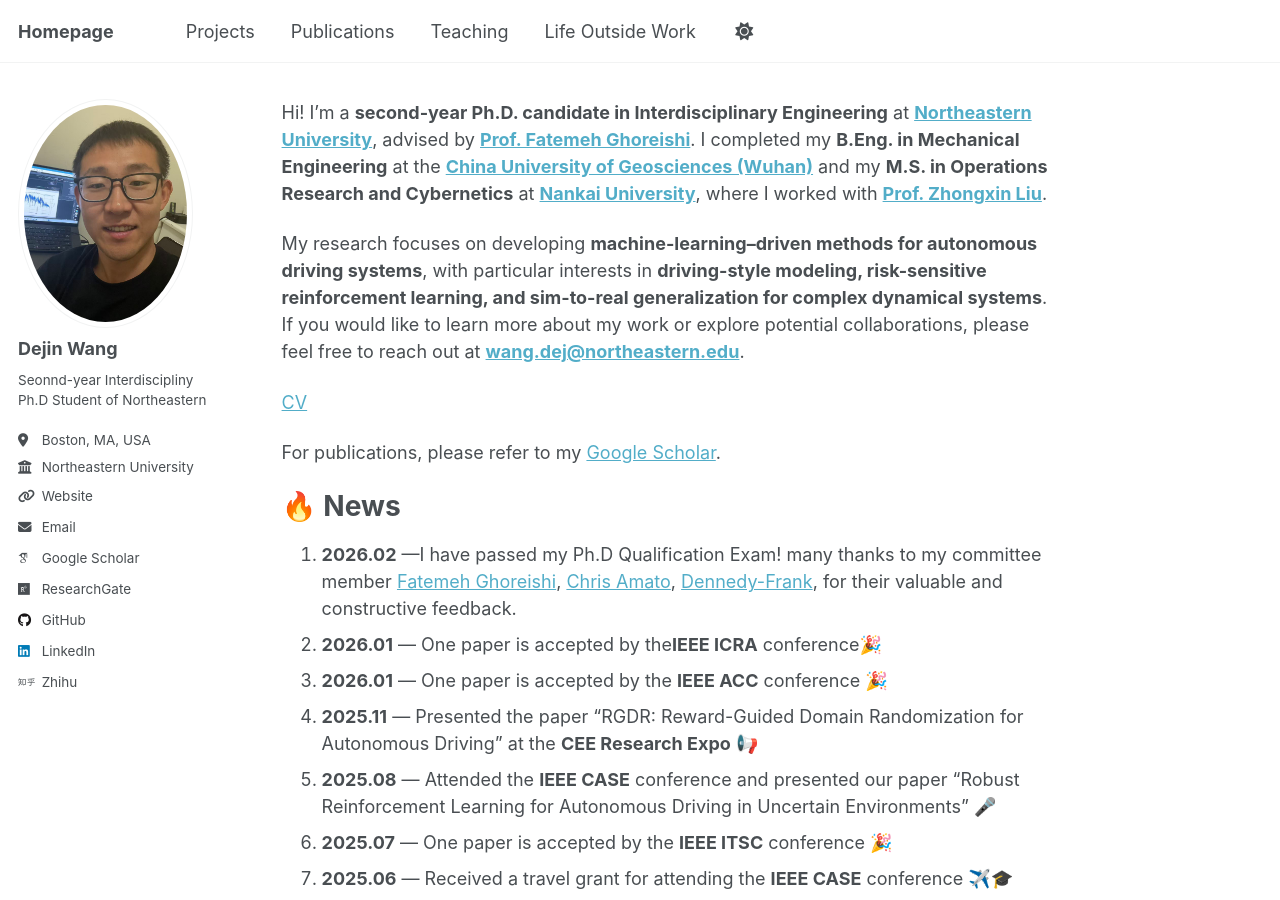
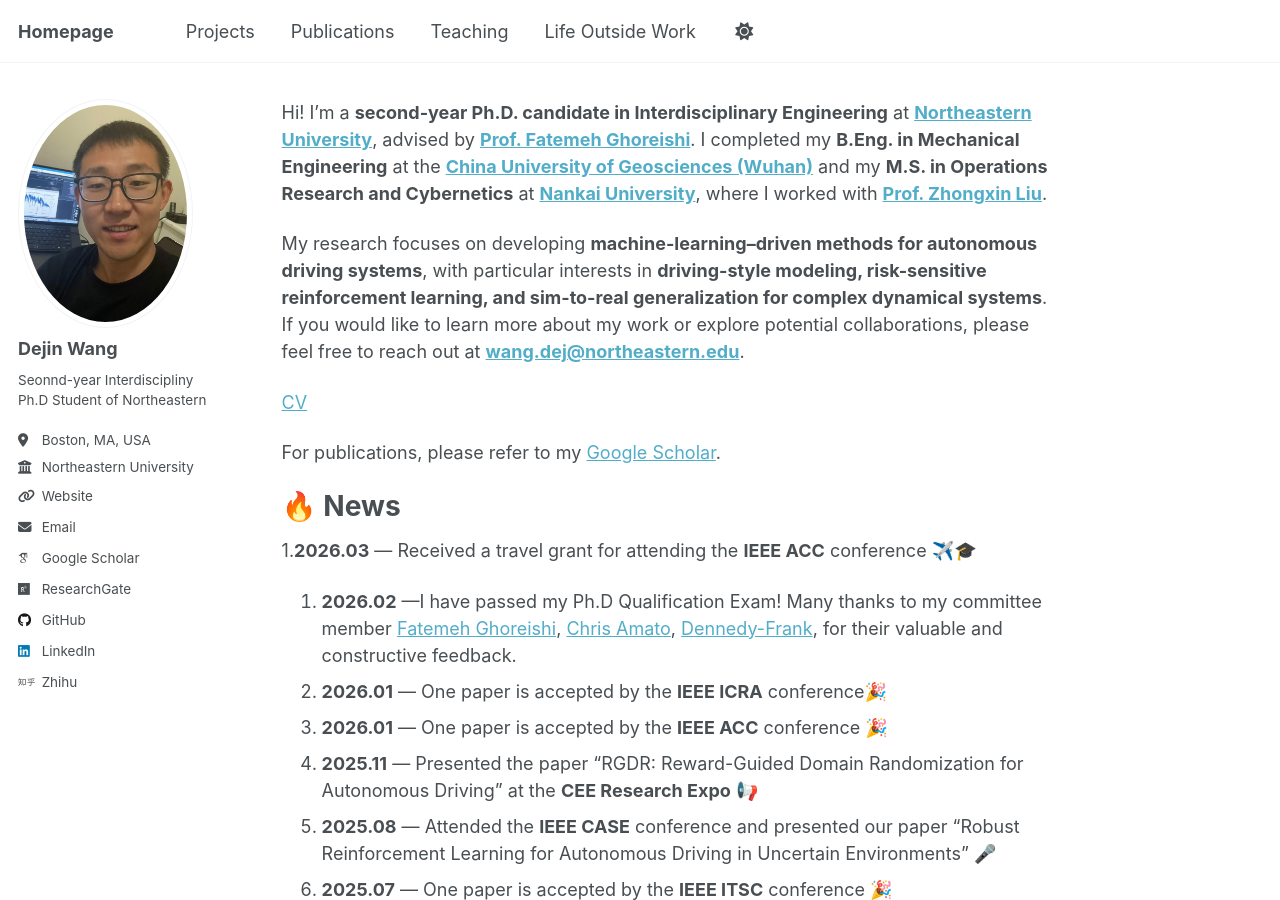
Before and after one commit to dejin-wang/dejin-wang.github.io, a Jekyll site: the page built from _pages/about.md, in a window 1280 px wide and 900 px high. Built offline with Jekyll 4.4.1, drawn with Linux system fonts in a browser that asks for light colours; some web fonts are replaced; a script that is not in the unit is left out.

Commit message:
Update about.md

```diff
--- a/_pages/about.md
+++ b/_pages/about.md
@@ -20,8 +20,9 @@ For publications, please refer to my [Google Scholar](https://scholar.google.com
 
 🔥 News
 ======
-1. **2026.02** —I have passed my Ph.D Qualification Exam! many thanks to my committee member [Fatemeh Ghoreishi](https://ghoreishi.lab.northeastern.edu/), [Chris Amato](https://www.khoury.northeastern.edu/people/chris-amato/), [Dennedy-Frank](https://coe.northeastern.edu/people/dennedy-frank-james/), for their valuable and constructive feedback.
-1. **2026.01** — One paper is accepted by the**IEEE ICRA** conference🎉
+1.**2026.03** — Received a travel grant for attending the **IEEE ACC** conference ✈️🎓
+1. **2026.02** —I have passed my Ph.D Qualification Exam! Many thanks to my committee member [Fatemeh Ghoreishi](https://ghoreishi.lab.northeastern.edu/), [Chris Amato](https://www.khoury.northeastern.edu/people/chris-amato/), [Dennedy-Frank](https://coe.northeastern.edu/people/dennedy-frank-james/), for their valuable and constructive feedback.
+1. **2026.01** — One paper is accepted by the **IEEE ICRA** conference🎉
 2. **2026.01** — One paper is accepted by the **IEEE ACC** conference 🎉
 3. **2025.11** — Presented the paper “RGDR: Reward-Guided Domain Randomization for Autonomous Driving” at the **CEE Research Expo** 📢
 4. **2025.08** — Attended the **IEEE CASE** conference and presented our paper “Robust Reinforcement Learning for Autonomous Driving in Uncertain Environments” 🎤
```
